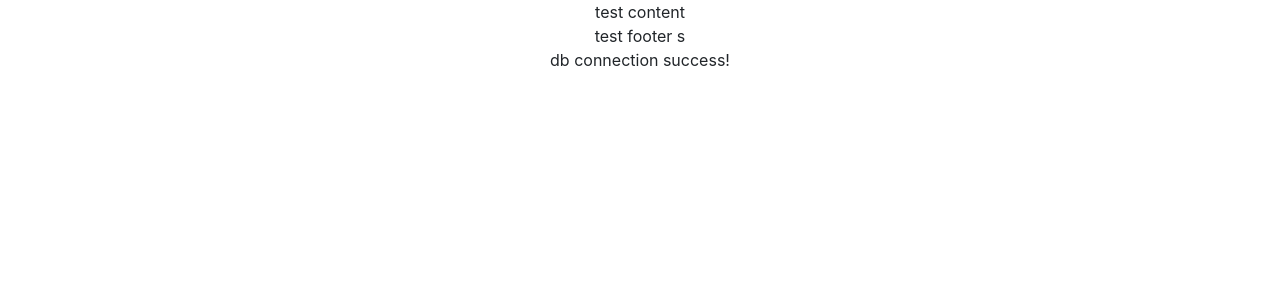
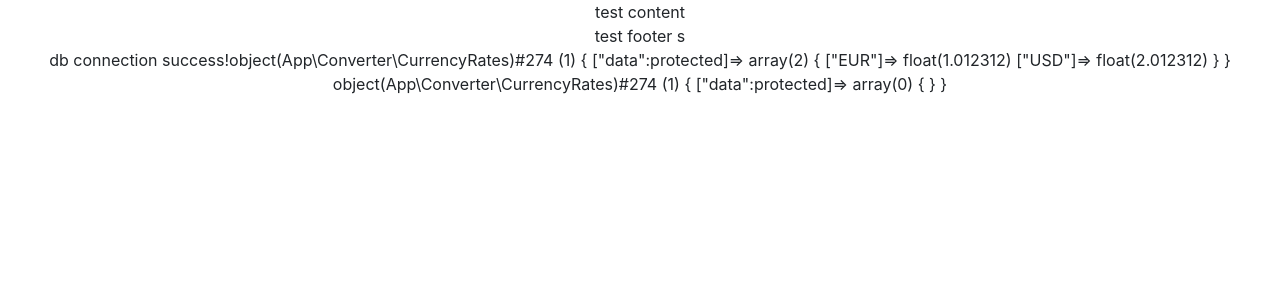
Before and after one commit to SCCiuchi/currency-converter, a PHP site: page / in a window 1280 px wide. Shown: the top 300 px of the page. Run offline with PHP 8.4, Linux system fonts and the light colour scheme; some libraries are stand-ins or nearby versions.

Commit message:
refactoring in progress

```diff
--- a/index.php
+++ b/index.php
@@ -9,3 +9,14 @@ echo $twig->render('index.html.twig');
 
 $conn = new \App\Database\DbConnection();
 $conn->connectToDb(); // debug
+
+$currencyRates = new \App\Converter\RateBnr();
+
+
+function printRate(\App\Interfaces\RateProviderInterface $provider)
+{
+    var_dump($provider->getRate());
+}
+
+printRate(new \App\Converter\RateEcb());
+printRate(new \App\Converter\RateBnr());
--- /dev/null
+++ b/src/Converter/CurrencyRates.php
@@ -0,0 +1,18 @@
+<?php
+
+namespace App\Converter;
+
+class CurrencyRates
+{
+    protected $data = [];
+
+    public function addCurrency(string $currency, float $rate): void
+    {
+        $this->data[$currency] = $rate;
+    }
+
+    public function getRates(): array
+    {
+        return $this->data;
+    }
+}
--- a/src/Converter/ExchangeManager.php
+++ b/src/Converter/ExchangeManager.php
@@ -6,7 +6,7 @@ class ExchangeManager
 {
     public function executeCurrencyExchange(string $selectedCurrency)
     {
-        $rate = new EcbRate();
+        $rate = new EcbRateProvider();
         $currencies = $rate->formatContent();
         $exchange = '';
 
--- /dev/null
+++ b/src/Converter/RateBnr.php
@@ -0,0 +1,45 @@
+<?php
+
+namespace App\Converter;
+
+use App\Interfaces\RateProviderInterface;
+use GuzzleHttp\Client;
+use GuzzleHttp\Exception\ServerException;
+use SimpleXMLElement;
+
+class RateBnr implements RateProviderInterface
+{
+    public function getRate(): CurrencyRates
+    {
+        return new CurrencyRates();
+    }
+
+    private function getContent()
+    {
+        $url = 'https://www.bnr.ro/nbrfxrates.xml';
+        $currencies = [];
+
+        try {
+            $client = new Client();
+            $response = $client->get($url);
+        } catch (ServerException $e) {
+
+        }
+
+        $content = (string)$response->getBody()->getContents();
+
+        if (isset($content)) {
+            $response = new SimpleXMLElement($content);
+            $xml = $response;
+        }
+
+        if (isset($xml)) {
+            foreach ($xml->Body->Cube->Rate as $currency) {
+                $attributes = $currency->attributes();
+                $currencies[(string)$attributes['currency']] = (float)$currency;
+            }
+
+            return $currencies;
+        }
+    }
+}
--- /dev/null
+++ b/src/Converter/RateEcb.php
@@ -0,0 +1,49 @@
+<?php
+
+namespace App\Converter;
+
+use App\Interfaces\RateProviderInterface;
+use SimpleXMLElement;
+use GuzzleHttp\Client;
+use GuzzleHttp\Exception\ServerException;
+
+class RateEcb implements RateProviderInterface
+{
+    public function getRate(): CurrencyRates
+    {
+        $currencyRates = new CurrencyRates();
+        $currencyRates->addCurrency('EUR', 1.012312);
+        $currencyRates->addCurrency('USD', 2.012312);
+
+        return $currencyRates;
+    }
+
+    private function getContent()
+    {
+        $url = 'https://www.ecb.europa.eu/stats/eurofxref/eurofxref-daily.xml';
+        $currencies = [];
+
+        try {
+            $client = new Client();
+            $response = $client->get($url);
+        } catch (ServerException $e) {
+
+        }
+
+        $content = (string)$response->getBody()->getContents();
+
+        if (isset($content)) {
+            $response = new SimpleXMLElement($content);
+            $xml = $response;
+        }
+
+        if (isset($xml)) {
+            foreach ($xml->Cube->Cube->Cube as $currency) {
+                $attributes = $currency->attributes();
+                $currencies[(string)$attributes['currency']] = (float)$attributes['rate'];
+            }
+        }
+
+        return $currencies;
+    }
+}
--- /dev/null
+++ b/src/Interfaces/RateProviderInterface.php
@@ -0,0 +1,10 @@
+<?php
+
+namespace App\Interfaces;
+
+use App\Converter\CurrencyRates;
+
+interface RateProviderInterface
+{
+    public function getRate(): CurrencyRates;
+}
```
Also changed, not shown: composer.json (+4 -5 lines), src/Converter/BnrRate.php (deleted, +0 -54 lines), src/Converter/EcbRate.php (deleted, +0 -55 lines), src/Interfaces/Rate.php (deleted, +0 -12 lines), 1 other file.
